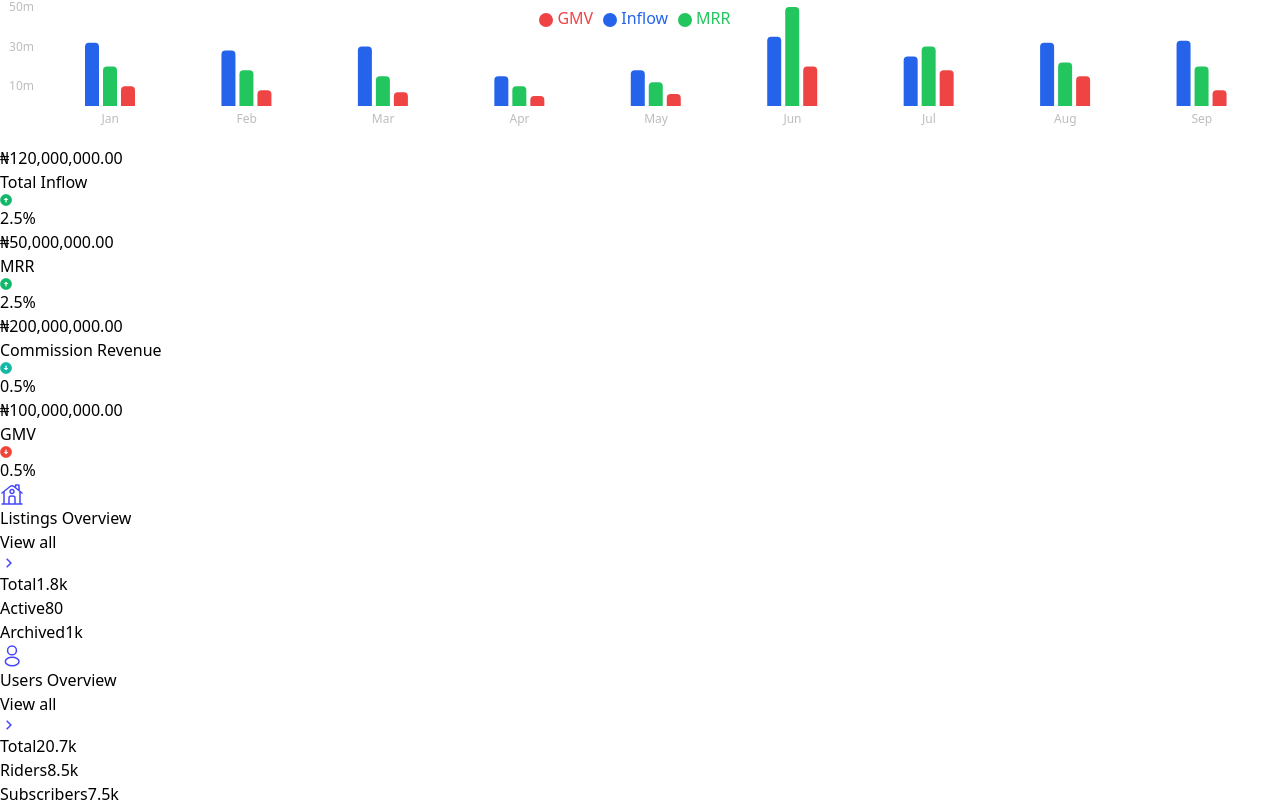
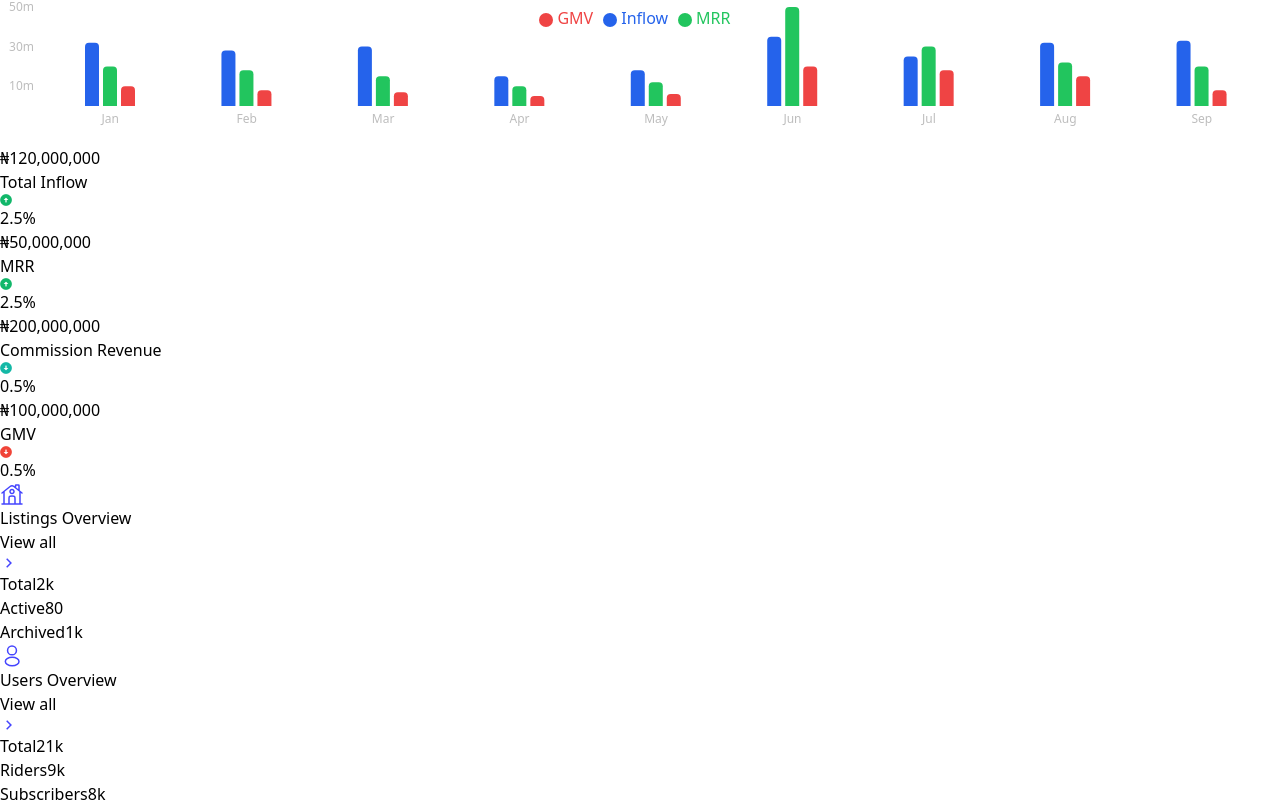
Before and after one commit to Berry-bott/real-estate-site, a React (Vite) app: page / in a window 1280 px wide. Shown: the part 1270-2074 px from the top of the page. Built offline with nearby package versions, Linux system fonts and the light colour scheme.

Commit message:
new commit

```diff
--- a/package.json
+++ b/package.json
@@ -10,10 +10,12 @@
     "preview": "vite preview"
   },
   "dependencies": {
+    "framer-motion": "^12.23.12",
     "lucide-react": "^0.540.0",
     "prop-types": "^15.8.1",
     "react": "^19.1.1",
     "react-calendar": "^6.0.0",
+    "react-countup": "^6.5.3",
     "react-dom": "^19.1.1",
     "recharts": "^3.1.2"
   },
--- a/src/components/Analytics.jsx
+++ b/src/components/Analytics.jsx
@@ -1,4 +1,6 @@
 import React, { useState } from "react";
+import { motion } from "framer-motion";
+import CountUp from "react-countup";   // <-- added
 import frame from "../assets/frame.svg";
 import profile from "../assets/profile.svg";
 import vector1 from "../assets/Vector.png";
@@ -7,14 +9,33 @@ import vector3 from "../assets/Vector2.png";
 import solarHomeLinear from "../assets/solar-home-linear.svg";
 import AnalyticsBarChart from "../components/AnalyticsBarChart";
 
+// -----------------------
+// Stat Card
+// -----------------------
+const StatCard = ({ value, label, change, icon, valueColor, changeColor }) => {
 
-// Stat Card
-const StatCard = ({ value, label, change, icon, valueColor, changeColor }) => (
-  <div className="flex justify-center items-start flex-col flex-1 max-w-[200px] bg-white border border-gray-200 rounded-xl px-4 py-3 shadow-sm">
-    {/* Value */}
-    <span className={`text-lg font-bold ${valueColor}`}>{value}</span>
+  const numericValue = parseInt(value.replace(/[₦,]/g, ""));
 
-    {/* Label + Change flexed */}
+  return (
+    <motion.div
+      initial={{ opacity: 0, y: 30 }}
+      animate={{ opacity: 1, y: 0 }}
+      transition={{ duration: 0.6, ease: "easeOut" }}
+      whileHover={{ scale: 1.05, boxShadow: "0px 8px 20px rgba(0,0,0,0.1)" }}
+      className="flex justify-center items-start flex-col flex-1 max-w-[200px] bg-white border border-gray-200 rounded-xl px-4 py-3 shadow-sm"
+    >
+      {/* Animated Value */}
+      <span className={`text-lg font-bold ${valueColor}`}>
+        ₦
+        <CountUp
+          start={1}
+          end={numericValue}
+          duration={1.8}
+          separator=","
+        />
+      </span>
+
+      {/* Label + Change */}
       <div className="flex items-center gap-2">
         <span className="text-[10px] font-bold text-gray-600">{label}</span>
         <div className="flex items-center gap-1">
@@ -24,16 +45,21 @@ const StatCard = ({ value, label, change, icon, valueColor, changeColor }) => (
           </span>
         </div>
       </div>
-  </div>
+    </motion.div>
   );
-
-
+};
 
 // -----------------------
 // Overview Card
 // -----------------------
 const OverviewCard = ({ icon, title, stats }) => (
-  <section className="w-full bg-white rounded-2xl border border-gray-200 overflow-hidden shadow-sm">
+  <motion.section
+    initial={{ opacity: 0, scale: 0.95 }}
+    animate={{ opacity: 1, scale: 1 }}
+    transition={{ duration: 0.6, ease: "easeOut" }}
+    whileHover={{ scale: 1.02, boxShadow: "0px 6px 15px rgba(0,0,0,0.1)" }}
+    className="w-full bg-white rounded-2xl border border-gray-200 overflow-hidden shadow-sm"
+  >
     <header className="flex justify-between items-center h-14 px-4 bg-gray-50 border-b border-gray-200">
       <div className="flex items-center gap-2.5">
         <img className="w-6 h-6 object-contain" src={icon} alt={`${title} icon`} />
@@ -45,14 +71,28 @@ const OverviewCard = ({ icon, title, stats }) => (
       </div>
     </header>
     <div className="flex justify-between flex-wrap gap-4 px-4 pt-5 pb-4">
-      {stats.map(({ label, value }, idx) => (
-        <div key={idx} className="flex flex-col min-w-[70px] gap-2">
+      {stats.map(({ label, value }, idx) => {
+        const numericValue = parseFloat(value.replace(/[^0-9.]/g, "")); // handle k suffix separately
+        const hasK = value.toLowerCase().includes("k");
+
+        return (
+          <motion.div
+            key={idx}
+            initial={{ opacity: 0, y: 15 }}
+            animate={{ opacity: 1, y: 0 }}
+            transition={{ duration: 0.4, delay: idx * 0.1 }}
+            className="flex flex-col min-w-[70px] gap-2"
+          >
             <span className="text-xs text-gray-500">{label}</span>
-          <span className="text-2xl font-bold text-gray-900">{value}</span>
+            <span className="text-2xl font-bold text-gray-900">
+              <CountUp start={1} end={numericValue} duration={1.5} separator="," />
+              {hasK && "k"}
+            </span>
+          </motion.div>
+        );
+      })}
     </div>
-      ))}
-    </div>
-  </section>
+  </motion.section>
 );
 
 // -----------------------
@@ -71,69 +111,78 @@ const Analytics = () => {
 
   const labels = {
     "1 Week": ["Mon", "Tue", "Wed", "Thu", "Fri", "Sat", "Sun"],
-    "1 Month": [
-      "Week1",
-      "Week2",
-      "Week3",
-      "Week4",
-      "Week5",
-      "Week6",
-      "Week7",
-      "Week8",
-      "Week9",
-    ],
+    "1 Month": ["Week1", "Week2", "Week3", "Week4", "Week5", "Week6", "Week7", "Week8", "Week9"],
     "1 Year": ["Jan", "Feb", "Mar", "Apr", "May", "Jun", "Jul", "Aug", "Sep"],
   };
 
   return (
-    <main className="fle flex-col gap-8 px-4 md:px-8 py-4 ">
+    <main className="flex flex-col gap-8 px-4 md:px-8 py-4">
       {/* Welcome */}
-      <h1 className="text-2xl font-semibold mb-4">Welcome, Ahmed</h1>
+      <motion.h1
+        initial={{ opacity: 0, y: -20 }}
+        animate={{ opacity: 1, y: 0 }}
+        transition={{ duration: 0.6 }}
+        className="text-2xl font-semibold"
+      >
+        Welcome, Ahmed
+      </motion.h1>
 
       <div className="flex flex-col lg:flex-row gap-6">
         {/* Left: Sales Overview */}
-        <section className="flex-1 bg-white rounded-2xl border border-gray-200 flex flex-col shadow-sm">
+        <motion.section
+          initial={{ opacity: 0, x: -40 }}
+          animate={{ opacity: 1, x: 0 }}
+          transition={{ duration: 0.7 }}
+          className="flex-1 bg-white rounded-2xl border border-gray-200 flex flex-col shadow-sm"
+        >
           {/* Header */}
           <div className="flex flex-col md:flex-row justify-between items-start md:items-center px-4 md:px-8 pt-4">
             <div>
               <h2 className="text-2xl font-semibold">Sales Overview</h2>
-              <p className="text-gray-500 text-sm mt-1">
-                Showing overview Jan 2022 - Sep 2022
-              </p>
+              <p className="text-gray-500 text-sm mt-1">Showing overview Jan 2022 - Sep 2022</p>
             </div>
-            <button className="mt-4 md:mt-0 border border-gray-200 rounded-full px-5 py-2 text-sm md:text-base font-medium hover:bg-gray-50 transition">
+            <motion.button
+              whileHover={{ scale: 1.05 }}
+              className="mt-4 md:mt-0 border border-gray-200 rounded-full px-5 py-2 text-sm md:text-base font-medium hover:bg-gray-50 transition"
+            >
               View Transactions
-            </button>
+            </motion.button>
           </div>
 
           {/* Tabs */}
           <div className="flex flex-wrap md:justify-end gap-2 px-4 md:px-8 mt-2 overflow-x-auto">
             {tabs.map((t) => (
-              <button
+              <motion.button
                 key={t}
-                className={`px-4 py-1 rounded text-sm font-medium transition-colors duration-200 ${tab === t
+                whileHover={{ scale: 1.05 }}
+                className={`px-4 py-1 rounded text-sm font-medium transition-colors duration-200 ${
+                  tab === t
                     ? "bg-gray-500 text-white"
                     : "bg-transparent text-gray-500 hover:bg-gray-100"
                 }`}
                 onClick={() => setTab(t)}
               >
                 {t}
-              </button>
+              </motion.button>
             ))}
           </div>
 
           {/* Chart + Stats */}
-          <div className="flex flex-col md:flex-row gap-6 px-4 md:px-8 pb-2 pt-4 mt-4 border ">
+          <div className="flex flex-col md:flex-row gap-6 px-4 md:px-8 pb-2 pt-4 mt-4">
             {/* Chart */}
-            <div className="flex-1 w-full">
+            <motion.div
+              initial={{ opacity: 0 }}
+              animate={{ opacity: 1 }}
+              transition={{ duration: 0.7 }}
+              className="flex-1 w-full"
+            >
               <AnalyticsBarChart data={chartData[tab]} labels={labels[tab]} />
-            </div>
+            </motion.div>
 
             {/* Stat Cards */}
-            <div className="flex flex-wrap justify-center md:justify-start items-start gap-3 w-full
-             md:max-w-[420px] ">
+            <div className="flex flex-wrap justify-center md:justify-start items-start gap-3 w-full md:max-w-[420px]">
               <StatCard
-                value="₦120,000,000.00"
+                value="₦120,000,000"
                 label="Total Inflow"
                 change={2.5}
                 icon={vector1}
@@ -141,7 +190,7 @@ const Analytics = () => {
                 valueColor="text-blue-600"
               />
               <StatCard
-                value="₦50,000,000.00"
+                value="₦50,000,000"
                 label="MRR"
                 change={2.5}
                 icon={vector1}
@@ -149,7 +198,7 @@ const Analytics = () => {
                 valueColor="text-green-500"
               />
               <StatCard
-                value="₦200,000,000.00"
+                value="₦200,000,000"
                 label="Commission Revenue"
                 change={0.5}
                 icon={vector2}
@@ -157,7 +206,7 @@ const Analytics = () => {
                 valueColor="text-[#14B8A6]"
               />
               <StatCard
-                value="₦100,000,000.00"
+                value="₦100,000,000"
                 label="GMV"
                 change={-0.5}
                 icon={vector3}
@@ -165,12 +214,16 @@ const Analytics = () => {
                 valueColor="text-red-500"
               />
             </div>
-
           </div>
-        </section>
+        </motion.section>
 
         {/* Right Side: Overview Cards */}
-        <div className="flex flex-col gap-6 w-full lg:w-[420px]">
+        <motion.div
+          initial={{ opacity: 0, x: 40 }}
+          animate={{ opacity: 1, x: 0 }}
+          transition={{ duration: 0.7 }}
+          className="flex flex-col gap-6 w-full lg:w-[420px]"
+        >
           <OverviewCard
             icon={solarHomeLinear}
             title="Listings Overview"
@@ -189,7 +242,7 @@ const Analytics = () => {
               { label: "Subscribers", value: "7.5k" },
             ]}
           />
-        </div>
+        </motion.div>
       </div>
     </main>
   );
```
Also changed, not shown: src/components/Footer.jsx (+15 -9 lines), src/components/Header.jsx (+52 -18 lines), 1 other file (tests, documents, lock files or other folders). Lines whose indentation alone changed are shown as unchanged.
